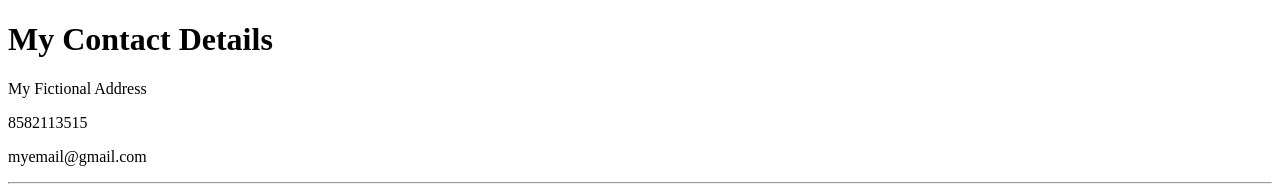
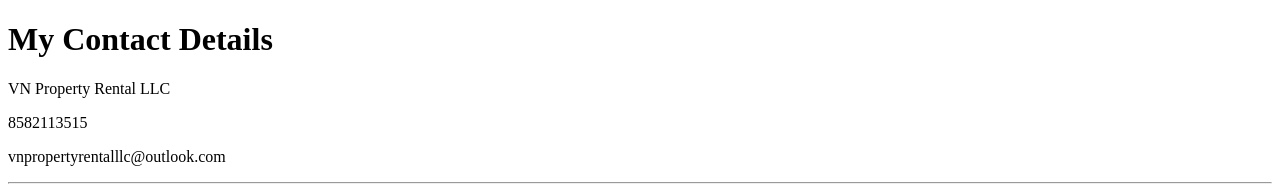
Before and after one commit to lhtnguyen1/test, a plain HTML site: page Contact.html in a window 1280 px wide. Shown: the top 189 px of the page. Drawn offline with Linux system fonts and the light colour scheme.

Commit message:
Update Contact.html

```diff
--- a/Contact.html
+++ b/Contact.html
@@ -8,11 +8,11 @@
 
 <body>
   <h1>My Contact Details</h1>
-  <p>My Fictional Address</p>
+  <p>VN Property Rental LLC</p>
   <p>8582113515</p>
-  <p>myemail@gmail.com</p>
+  <p>vnpropertyrentalllc@outlook.com</p>
   <hr>
-  <form action="mailto:lhtnguyen@hotmail.com" method="post" enctype="text/plain">
+  <form action="mailto:vnpropertyrentalllc@outlook.com" method="post" enctype="text/plain">
     <label>Your Name:</label>
     <input type="text" name="yourName" value=""><br>
     <label>Your Email:</label>
```
